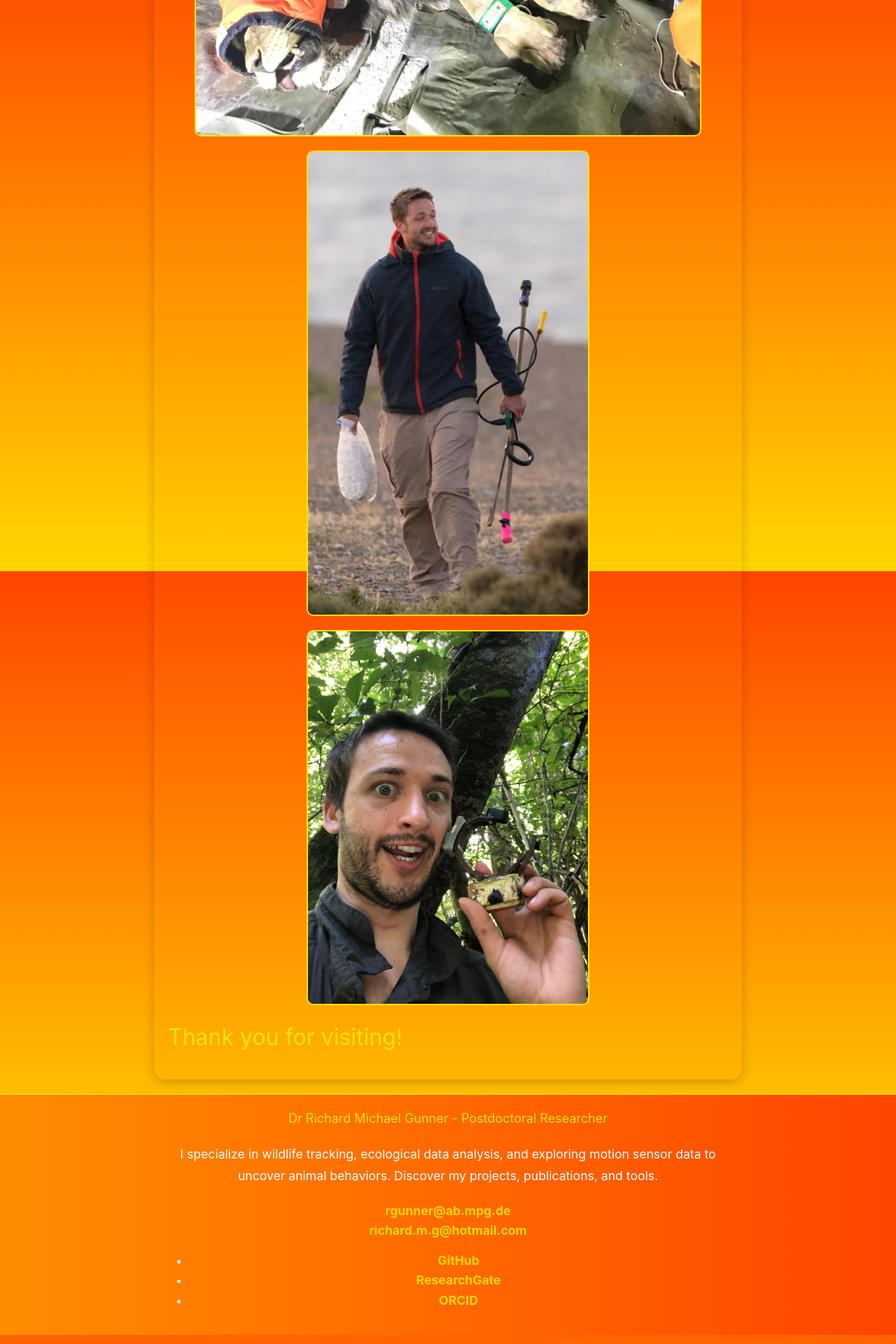
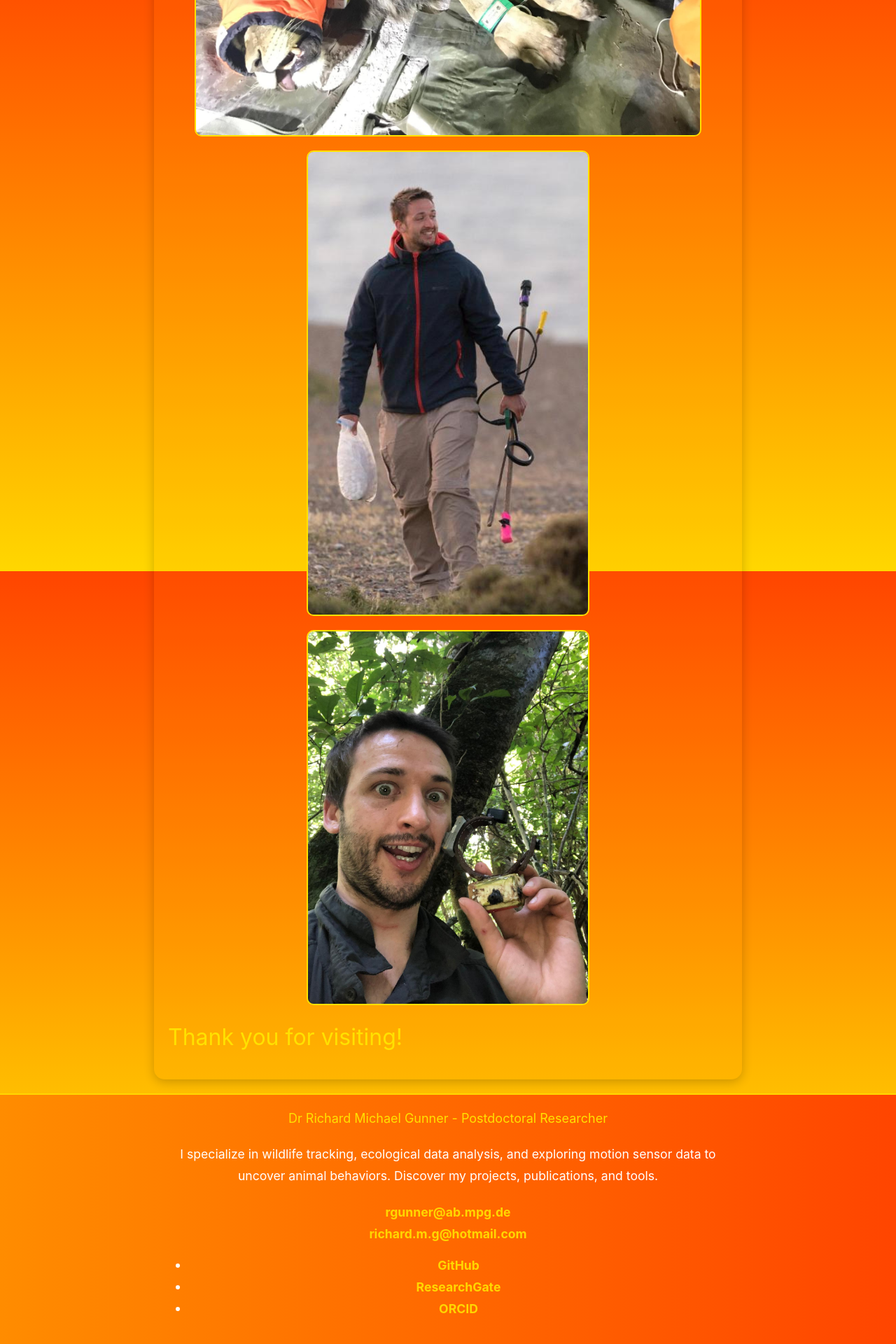
Before and after one commit to Richard6195/my-website, a Jekyll site: the page built from index.md, in a window 1280 px wide. Shown: the part 1884-3804 px from the top of the page at 70% size. Built offline with Jekyll 4.4.1, drawn with Linux system fonts in a browser that asks for light colours.

```diff
--- a/_sass/minima/_custom.scss
+++ b/_sass/minima/_custom.scss
@@ -54,7 +54,7 @@ body {
 .site-footer {
   text-align: center;
   margin-top: 20px;
-  font-size: 1rem;
+  font-size: 1.2rem;
   color: #ffffff;
   background: linear-gradient(to right, #FF8C00, #FF4500); /* Reverse gradient for footer */
   border-top: 2px solid #FFD700;
@@ -65,11 +65,6 @@ body {
   font-size: 1.1rem; /* Slightly larger font size for links */
   font-weight: bold;
   text-decoration: none;
-}
-
-.site-footer a:hover {
-  text-decoration: underline;
-  color: #FF4500; /* Optional: Highlight link color on hover */
 }
 
 /* Main Content Area Styling */
```
